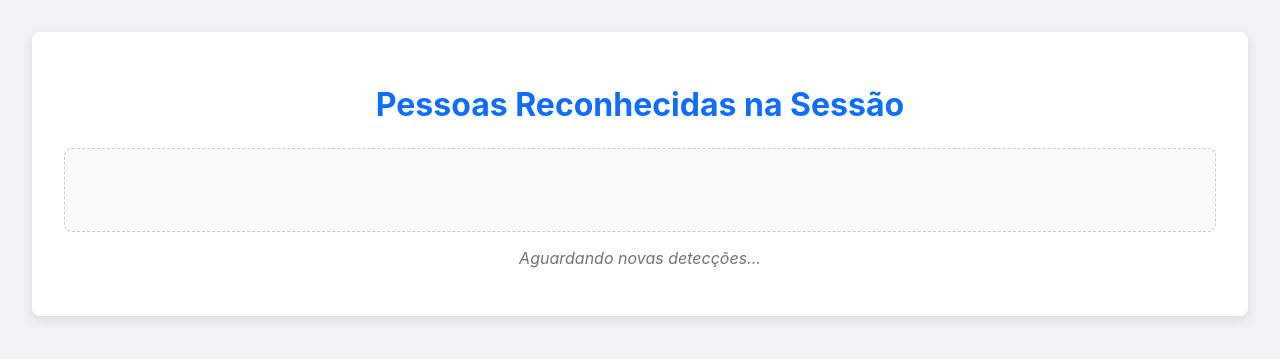
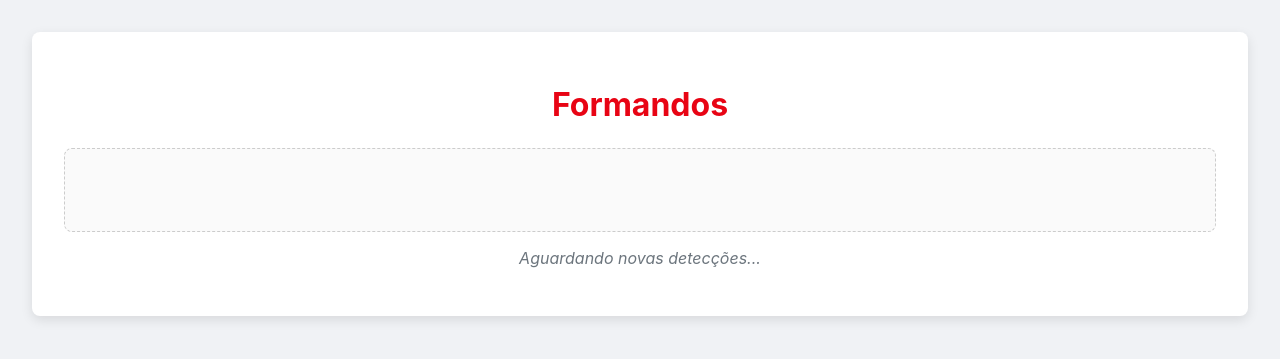
Before and after one commit to lucasmsdev/flask_web_reconhecimento_facial, a Flask app: page /list in a window 1280 px wide. Shown: the top 359 px of the page. Run offline with Flask 3, Linux system fonts and the light colour scheme; some libraries are stand-ins or nearby versions.

Commit message:
Usando cores vermelhas

```diff
--- a/templates/list.html
+++ b/templates/list.html
@@ -3,8 +3,7 @@
 <head>
     <meta charset="UTF-8">
     <meta name="viewport" content="width=device-width, initial-scale=1.0">
-    <title>Pessoas Reconhecidas</title>
-    <!-- Incluindo a biblioteca do Socket.IO -->
+    <title>Nossos queridos alunos</title>
     <script src="https://cdn.socket.io/4.5.2/socket.io.min.js"></script>
     <style>
         body {
@@ -19,7 +18,7 @@
             width: 100%; max-width: 90vw; /* Ocupa mais espaço na tela */
             text-align: center;
         }
-        h1 { font-size: 2rem; color: #0d6efd; margin-bottom: 1.5rem; }
+        h1 { font-size: 2rem; color: #e80414; margin-bottom: 1.5rem; }
 
         /* --- CSS MODIFICADO --- */
 
@@ -38,7 +37,7 @@
 
         /* 2. O estilo de cada nome individual */
         .name-tag {
-            background-color: #0d6efd; /* Cor principal azul */
+            background-color: #e80414; /* Cor principal azul */
             color: white;              /* Texto branco */
             padding: 8px 16px;         /* Espaçamento interno */
             border-radius: 20px;       /* Bordas arredondadas (efeito "pílula") */
@@ -58,7 +57,7 @@
 </head>
 <body>
     <div class="container">
-        <h1>Pessoas Reconhecidas na Sessão</h1>
+        <h1>Formandos</h1>
 
         <!-- ESTRUTURA HTML MODIFICADA -->
         <div id="name-container" class="name-container">
@@ -93,7 +92,7 @@
                     statusElement.textContent = `Total: ${data.names.length} pessoa(s) reconhecida(s).`;
                     data.names.forEach(name => {
                         const nameTag = document.createElement('div');
-                    nameTag.className = 'name-tag'; // Aplica a classe de estilo
+                        nameTag.className = 'name-tag';
                         nameTag.textContent = name;
                         nameContainer.appendChild(nameTag);
                     });
```
Lines whose indentation alone changed are shown as unchanged.
